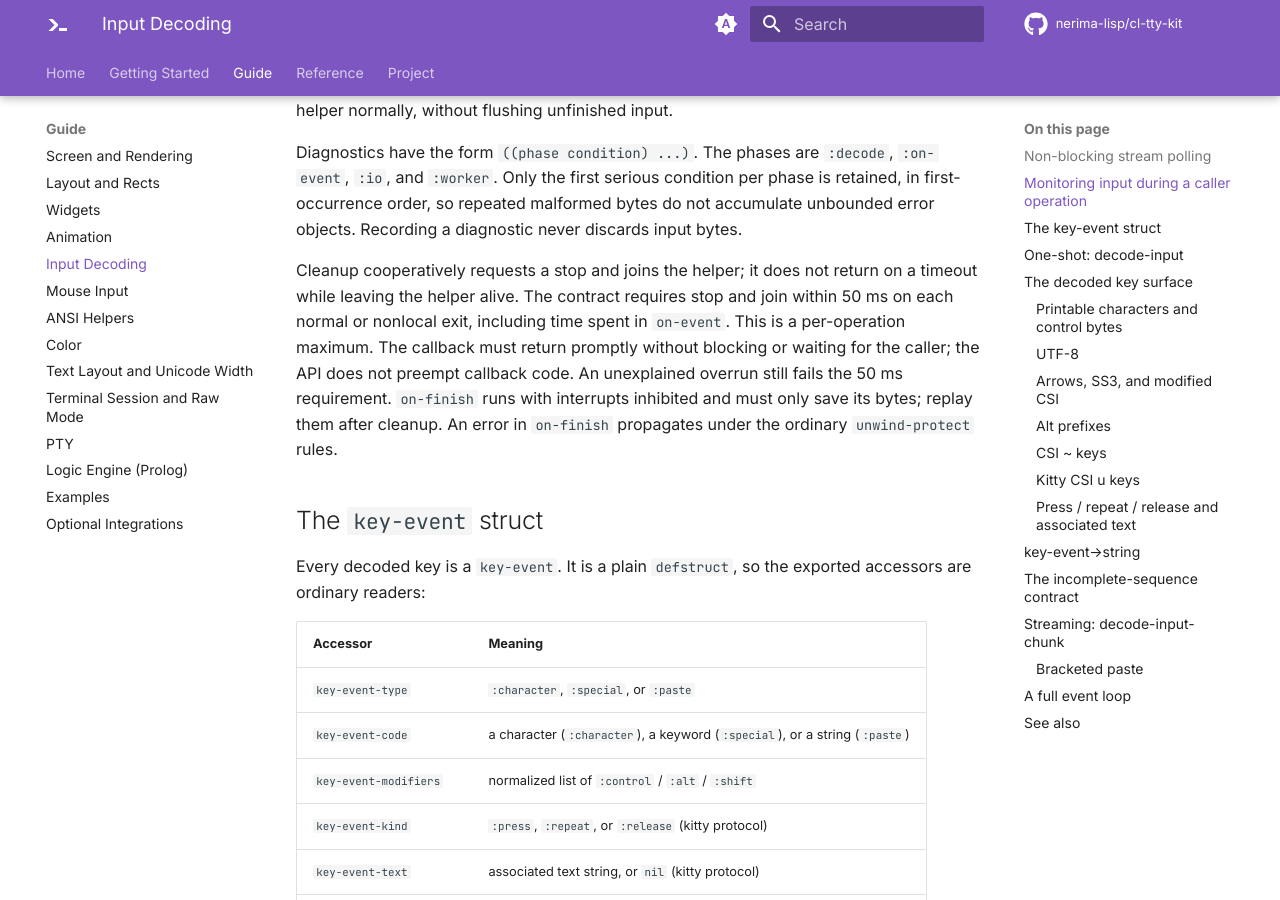
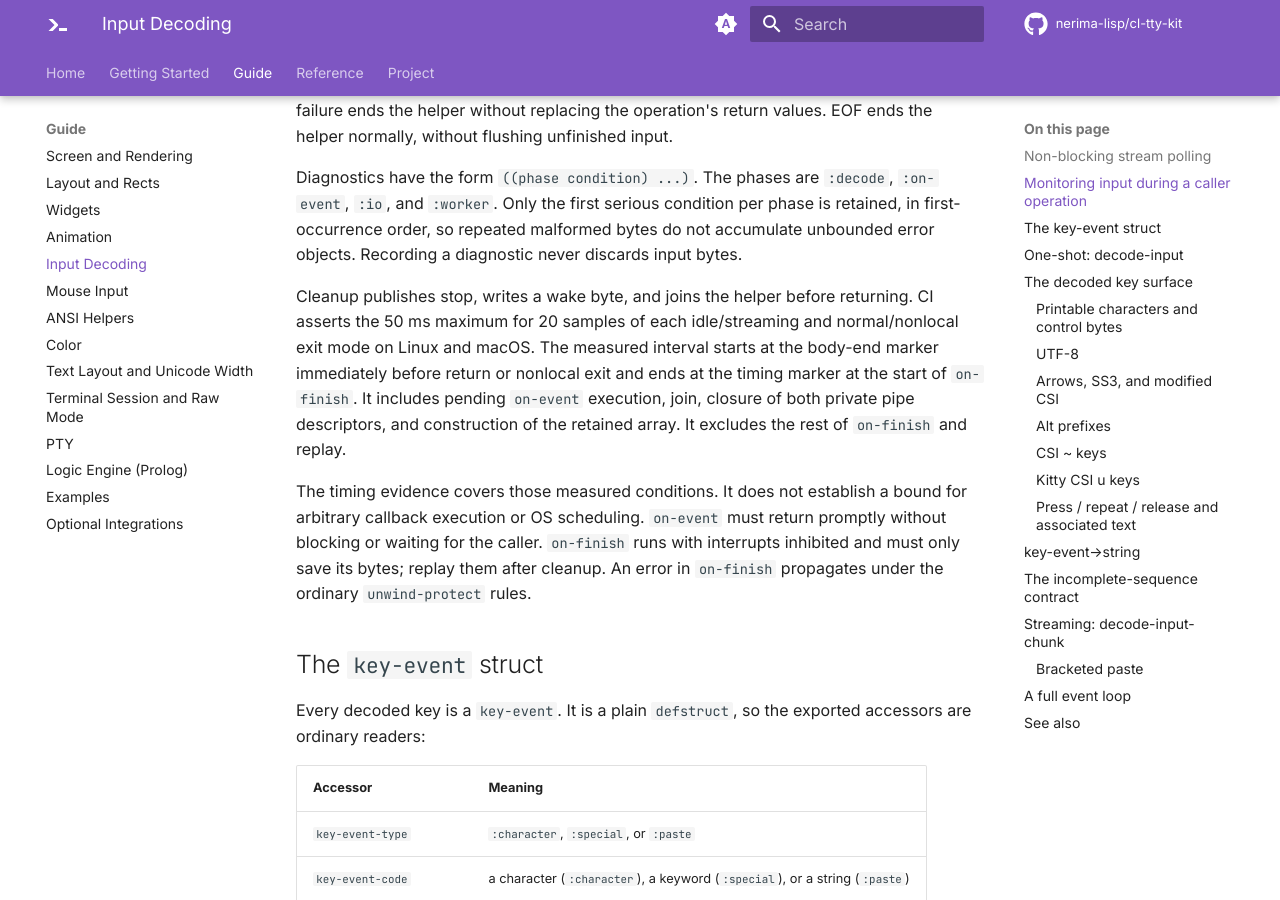
Before and after one commit to nerima-lisp/cl-tty-kit, an MkDocs documentation site: the page built from docs/src/guide/input-decoding.md, in a window 1280 px wide and 900 px high, scrolled down 2593 px. Built offline with MkDocs 1.6.1 and Material for MkDocs 9.7.7, drawn with Linux system fonts in a browser that asks for light colours; comment, search, counter and statistics services are not loaded; some of the changed text lies outside the part shown.

Commit message:
docs(input): bound shutdown timing claims to measured conditions

````diff
--- a/docs/src/guide/input-decoding.md
+++ b/docs/src/guide/input-decoding.md
@@ -62,8 +62,10 @@ event and monitoring continues. Shutdown can leave read bytes without event
 notifications; those bytes remain available for replay.
 Parameterized paste starts such as `ESC[200;5~` retain their original framing
 bytes, including when inherited from the supplied decoder.
-The helper requests a 5 ms readiness timeout per poll, leaving time in the
-stop-and-join budget for cleanup and thread scheduling. This API requires SBCL
+Cleanup wakes the helper through a private nonblocking self-pipe monitored
+alongside the input fd. Stop readiness does not depend on the ordinary 5 ms
+wait timeout. Both private descriptors stay open until the helper joins,
+then close; the input fd stays open with its original mode. This API requires SBCL
 thread support; without it, the call signals `unsupported-feature`.
 
 ```lisp
@@ -122,14 +124,19 @@ Diagnostics have the form `((phase condition) ...)`. The phases are `:decode`,
 retained, in first-occurrence order, so repeated malformed bytes do not accumulate
 unbounded error objects. Recording a diagnostic never discards input bytes.
 
-Cleanup cooperatively requests a stop and joins the helper; it does not return
-on a timeout while leaving the helper alive. The contract requires stop and join
-within 50 ms on each normal or nonlocal exit, including time spent in `on-event`.
-This is a per-operation maximum. The callback must return promptly without
-blocking or waiting for the caller; the API does not preempt callback code.
-An unexplained overrun still fails the 50 ms requirement. `on-finish` runs with interrupts
-inhibited and must only save its bytes; replay them after cleanup. An error in
-`on-finish` propagates under the ordinary `unwind-protect` rules.
+Cleanup publishes stop, writes a wake byte, and joins the helper before returning.
+CI asserts the 50 ms maximum for 20 samples of each idle/streaming and
+normal/nonlocal exit mode on Linux and macOS. The measured interval starts at the
+body-end marker immediately before return or nonlocal exit and ends at the
+timing marker at the start of `on-finish`. It includes pending `on-event`
+execution, join, closure of both private pipe descriptors, and construction of
+the retained array. It excludes the rest of `on-finish` and replay.
+
+The timing evidence covers those measured conditions. It does not establish a
+bound for arbitrary callback execution or OS scheduling. `on-event` must return
+promptly without blocking or waiting for the caller. `on-finish` runs with
+interrupts inhibited and must only save its bytes; replay them after cleanup.
+An error in `on-finish` propagates under the ordinary `unwind-protect` rules.
 
 ## The `key-event` struct
 
````
Also changed, not shown: docs/src/reference/api.md (+9 -3 lines), 1 other file.
